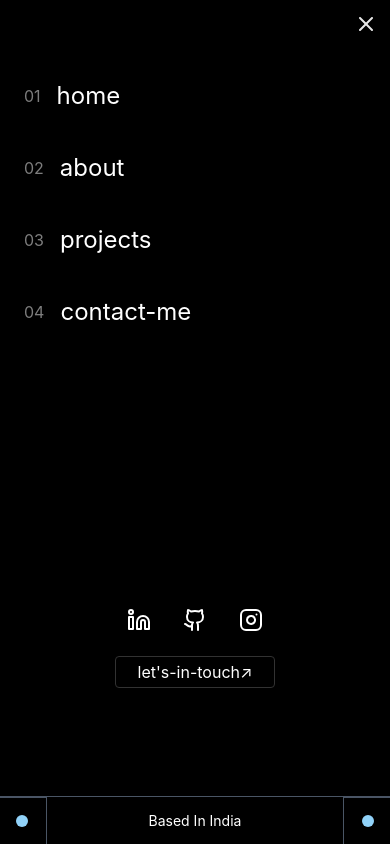
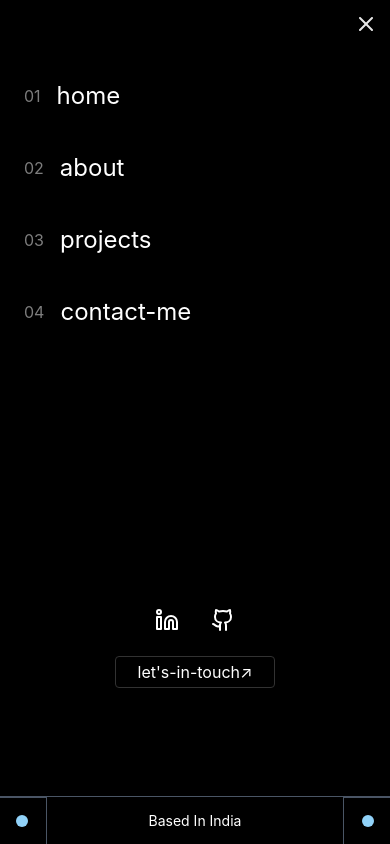
Before and after one commit to Saransh240705/Portfolio, a Next.js app: page /project/MovieBase in a window 390 px wide. Both pictures are taken after a click on the element 366 px from the left and 24 px from the top of the page. Built offline with nearby package versions, Linux system fonts and the light colour scheme.

Commit message:
fix: update social media links in HamburgerContent component

```diff
--- a/app/ui/ContactMeHome.jsx
+++ b/app/ui/ContactMeHome.jsx
@@ -122,7 +122,7 @@ const ContactMeHome = () => {
         <div className="text-center px-8 max-w-3xl mx-auto">
           <h1
             ref={titleRef}
-           className="text-white text-4xl sm:text-4xl md:text-5xl lg:text-5xl xl:text-5xl 2xl:text-5xl leading-tight mb-6 sm:mb-8 font-ObjectSans"
+            className="text-white text-4xl sm:text-4xl md:text-5xl lg:text-5xl xl:text-5xl 2xl:text-5xl leading-tight mb-6 sm:mb-8 font-ObjectSans"
           >
             Do you want to talk about a{" "}
             <span className="code-blue">project</span> ?
--- a/app/ui/HamburgerContent.jsx
+++ b/app/ui/HamburgerContent.jsx
@@ -63,14 +63,11 @@ const HamburgerContent = () => {
       </Link>
 
       <div className="flex gap-8 mt-60  m-auto">
-        <Link className="cursor-pointer" href="">
+        <Link className="cursor-pointer" href="https://www.linkedin.com/in/saransh-b3729022b/">
           <Linkedin />
         </Link>
-        <Link className="cursor-pointer" href="">
+        <Link className="cursor-pointer" href="https://github.com/Saransh240705">
           <Github />
-        </Link>
-        <Link className="cursor-pointer" href="">
-          <Instagram />
         </Link>
       </div>
       <Link href="/contact-me" className="m-auto mt-6">
```
